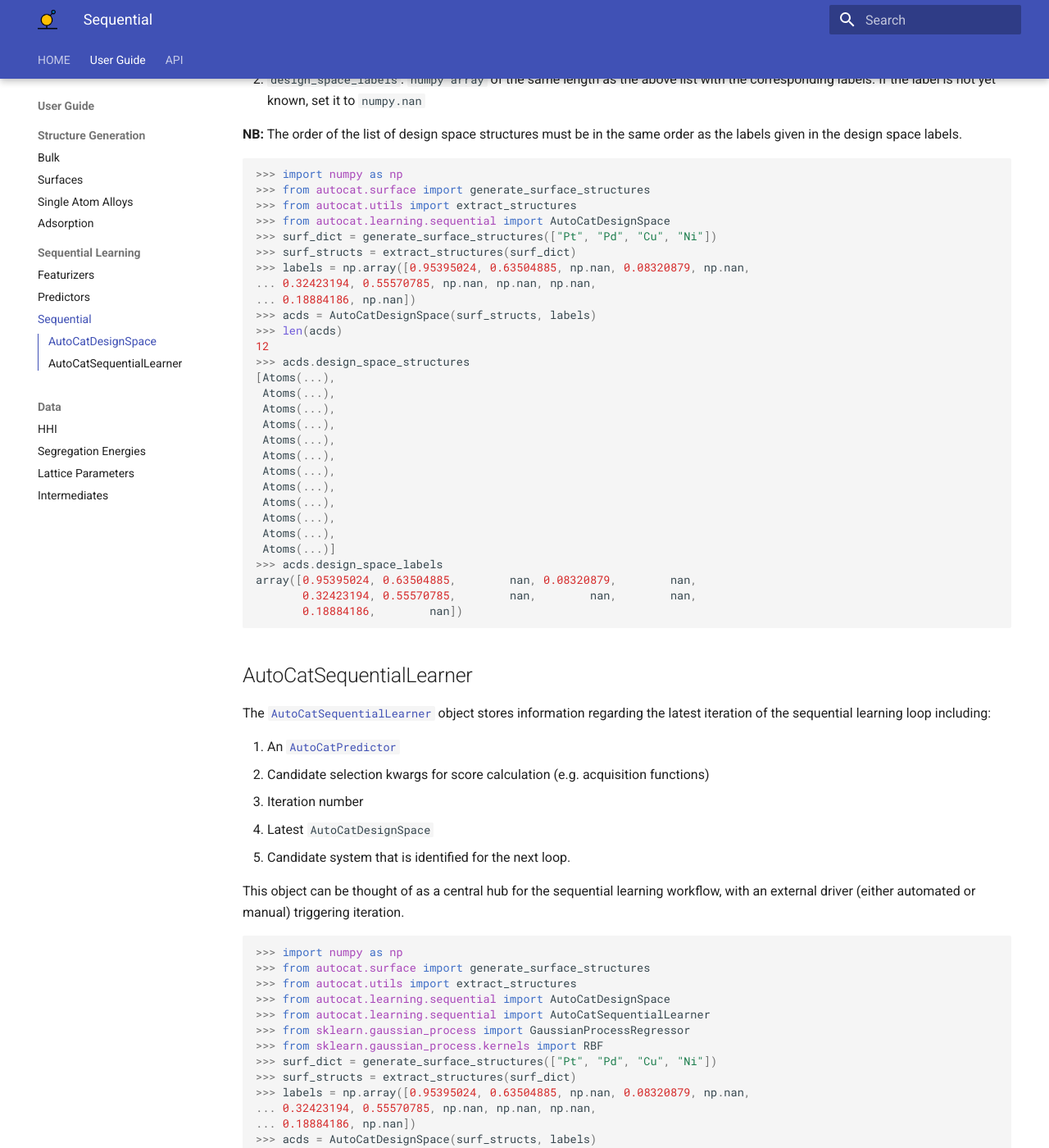
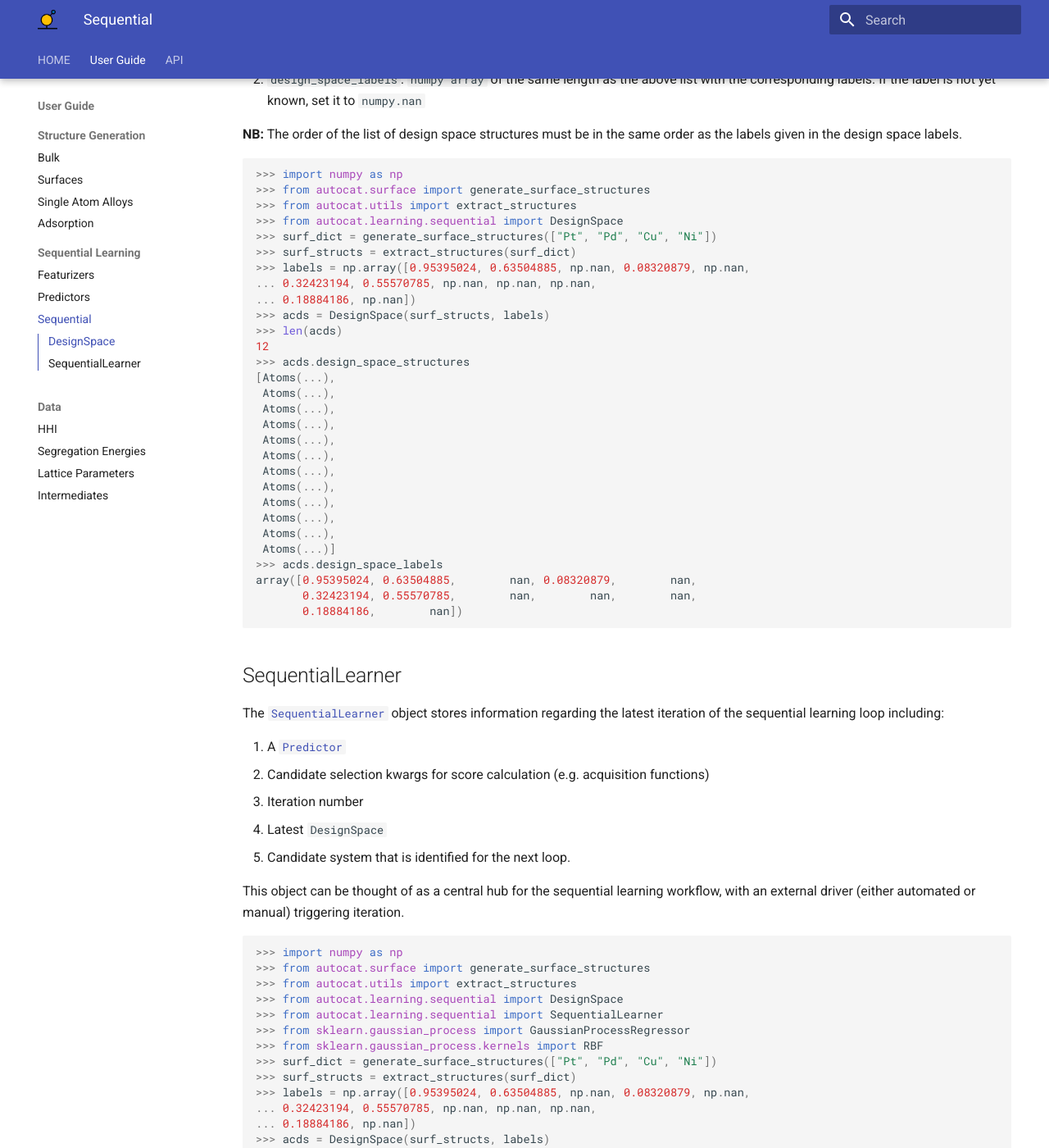
Before and after one commit to aced-differentiate/auto_cat, an MkDocs documentation site: the page built from docs/User_Guide/Learning/sequential.md, in a window 1280 px wide and 1400 px high, scrolled down 337 px. Shown: the whole window at 82% size. Built offline with MkDocs 1.6.1 and Material for MkDocs 9.7.7, drawn with Linux system fonts in a browser that asks for light colours; some of the changed text lies outside the part shown.

Commit message:
refactor sl docs AutoCatX -> X

````diff
--- a/docs/User_Guide/Learning/sequential.md
+++ b/docs/User_Guide/Learning/sequential.md
@@ -1,7 +1,7 @@
-## AutoCatDesignSpace
+## DesignSpace
 
 The
-[`AutoCatDesignSpace`](../../API/Learning/sequential.md#autocat.learning.sequential.AutoCatDesignSpace)
+[`DesignSpace`](../../API/Learning/sequential.md#autocat.learning.sequential.DesignSpace)
 class object is intended to store the
 *entire* design space. As the sequential learning
 loop is iterated, this can be continuously updated
@@ -23,13 +23,13 @@ design space labels.
 >>> import numpy as np
 >>> from autocat.surface import generate_surface_structures
 >>> from autocat.utils import extract_structures
->>> from autocat.learning.sequential import AutoCatDesignSpace
+>>> from autocat.learning.sequential import DesignSpace
 >>> surf_dict = generate_surface_structures(["Pt", "Pd", "Cu", "Ni"])
 >>> surf_structs = extract_structures(surf_dict)
 >>> labels = np.array([0.95395024, 0.63504885, np.nan, 0.08320879, np.nan,
 ... 0.32423194, 0.55570785, np.nan, np.nan, np.nan,
 ... 0.18884186, np.nan])
->>> acds = AutoCatDesignSpace(surf_structs, labels)
+>>> acds = DesignSpace(surf_structs, labels)
 >>> len(acds)
 12
 >>> acds.design_space_structures
@@ -52,17 +52,17 @@ array([0.95395024, 0.63504885,        nan, 0.08320879,        nan,
 ```
 
 
-## AutoCatSequentialLearner
+## SequentialLearner
 
 The
-[`AutoCatSequentialLearner`](../../API/Learning/sequential.md#autocat.learning.sequential.AutoCatSequentialLearner)
+[`SequentialLearner`](../../API/Learning/sequential.md#autocat.learning.sequential.SequentialLearner)
 object stores information regarding the latest
 iteration of the sequential learning loop including:
 
-1. An [`AutoCatPredictor`](../../API/Learning/predictors.md#autocat.learning.predictors.AutoCatPredictor)
+1. A [`Predictor`](../../API/Learning/predictors.md#autocat.learning.predictors.Predictor)
 2. Candidate selection kwargs for score calculation (e.g. acquisition functions)
 3. Iteration number
-4. Latest `AutoCatDesignSpace`
+4. Latest `DesignSpace`
 5. Candidate system that is identified for the next loop.
 
 This object can be thought of as a central hub for the
@@ -73,8 +73,8 @@ sequential learning workflow, with an external driver
 >>> import numpy as np
 >>> from autocat.surface import generate_surface_structures
 >>> from autocat.utils import extract_structures
->>> from autocat.learning.sequential import AutoCatDesignSpace
->>> from autocat.learning.sequential import AutoCatSequentialLearner
+>>> from autocat.learning.sequential import DesignSpace
+>>> from autocat.learning.sequential import SequentialLearner
 >>> from sklearn.gaussian_process import GaussianProcessRegressor
 >>> from sklearn.gaussian_process.kernels import RBF
 >>> surf_dict = generate_surface_structures(["Pt", "Pd", "Cu", "Ni"])
@@ -82,9 +82,9 @@ sequential learning workflow, with an external driver
 >>> labels = np.array([0.95395024, 0.63504885, np.nan, 0.08320879, np.nan,
 ... 0.32423194, 0.55570785, np.nan, np.nan, np.nan,
 ... 0.18884186, np.nan])
->>> acds = AutoCatDesignSpace(surf_structs, labels)
+>>> acds = DesignSpace(surf_structs, labels)
 >>> kernel = RBF()
->>> acsl = AutoCatSequentialLearner(
+>>> acsl = SequentialLearner(
 ...    acds,
 ...    predictor_kwargs={
 ...        "structure_featurizer": "sine_matrix",
````
Also changed, not shown: docs/User_Guide/Learning/predictors.md (+8 -8 lines).
